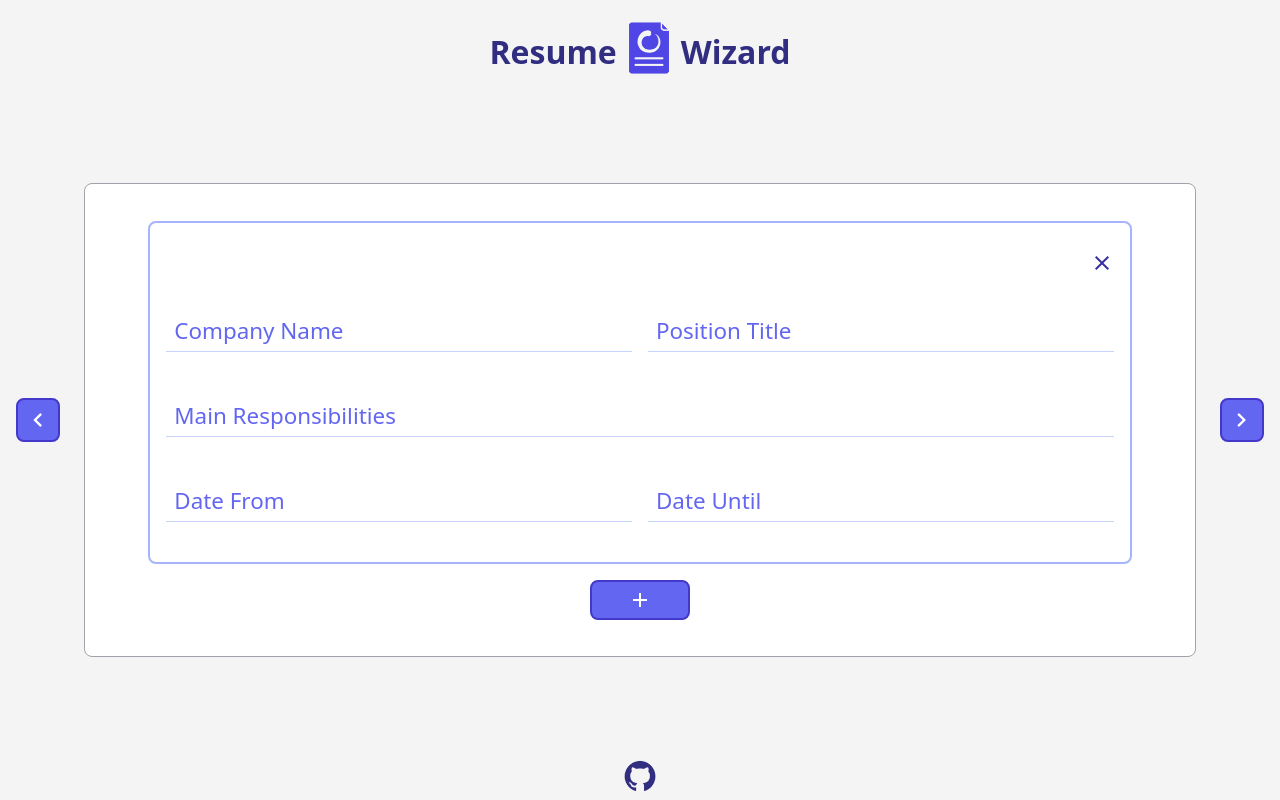
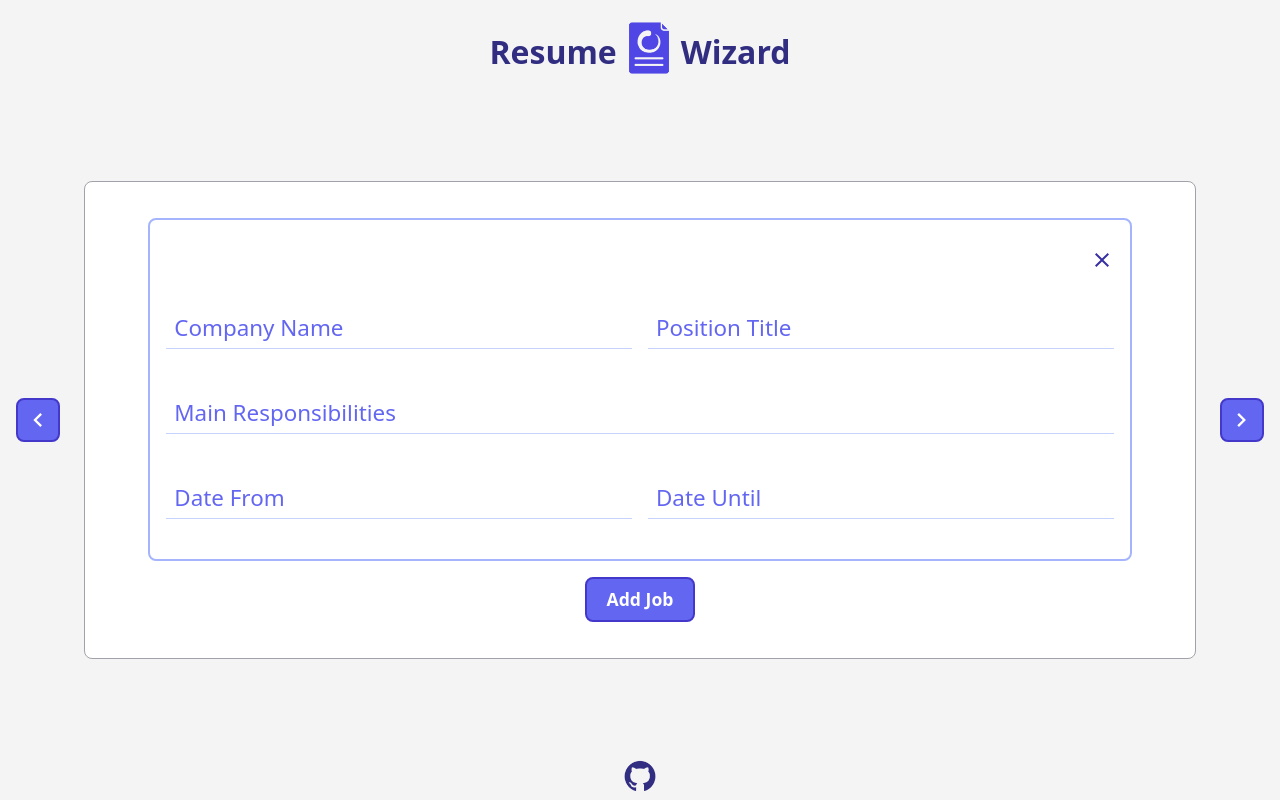
Before and after one commit to josephdanielm/resume-wizard, a React (Vite) app: page / in a window 1280 px wide. Both pictures are taken after a click on the button 1241 px from the left and 419 px from the top of the page. Built offline with nearby package versions, Linux system fonts and the light colour scheme.

Commit message:
refactor: job & education buttons to use text

```diff
--- a/src/components/steps/Education.jsx
+++ b/src/components/steps/Education.jsx
@@ -1,6 +1,5 @@
 import "../../styles/Education.css";
 import remove from "../../assets/remove.svg";
-import add from "../../assets/add.svg";
 
 export default function Education({ resumeData, updateResumeData }) {
   function handleChange(event, index) {
@@ -84,7 +83,7 @@ export default function Education({ resumeData, updateResumeData }) {
         </div>
       ))}
       <button className="add-education" onClick={addEducation}>
-        <img className="add-svg" src={add} />
+        Add Education
       </button>
     </div>
   );
--- a/src/components/steps/Experience.jsx
+++ b/src/components/steps/Experience.jsx
@@ -1,7 +1,6 @@
 /* eslint-disable react/prop-types */
 import "../../styles/Experience.css";
 import remove from "../../assets/remove.svg";
-import add from "../../assets/add.svg";
 
 export default function Experience({ resumeData, updateResumeData }) {
   function handleChange(event, index) {
@@ -12,7 +11,7 @@ export default function Experience({ resumeData, updateResumeData }) {
     updateResumeData("experience", updatedExperience);
   }
 
-  function addExperience() {
+  function addJob() {
     const newJob = {
       companyName: "",
       positionTitle: "",
@@ -20,15 +19,13 @@ export default function Experience({ resumeData, updateResumeData }) {
       dateFrom: "",
       dateUntil: "",
     };
-    const updatedExperience = [...resumeData.experience, newJob];
-    updateResumeData("experience", updatedExperience);
+    const updatedJob = [...resumeData.experience, newJob];
+    updateResumeData("experience", updatedJob);
   }
 
-  function removeExperience(index) {
-    const updatedExperience = resumeData.experience.filter(
-      (_, i) => i !== index
-    );
-    updateResumeData("experience", updatedExperience);
+  function removeJob(index) {
+    const updatedJob = resumeData.experience.filter((_, i) => i !== index);
+    updateResumeData("experience", updatedJob);
   }
 
   return (
@@ -37,7 +34,7 @@ export default function Experience({ resumeData, updateResumeData }) {
         <div key={index} className="job">
           <span className="job-and-action-line">
             {job.companyName}
-            <button onClick={() => removeExperience(index)}>
+            <button onClick={() => removeJob(index)}>
               <img className="remove-svg" src={remove} />
             </button>
           </span>
@@ -100,8 +97,8 @@ export default function Experience({ resumeData, updateResumeData }) {
           </div>
         </div>
       ))}
-      <button className="add-experience" onClick={addExperience}>
-        <img className="add-svg" src={add} />
+      <button className="add-job" onClick={addJob}>
+        Add Job
       </button>
     </div>
   );
--- a/src/styles/Education.css
+++ b/src/styles/Education.css
@@ -49,10 +49,14 @@
   background-color: var(--indigo-500);
   border-radius: 8px;
   border: solid 2px var(--indigo-700);
-  padding: 6px;
+  padding: clamp(0.475rem, 0.25vw + 0.25rem, 0.55rem)
+    clamp(0.875rem, 1.25vw + 0.25rem, 1.25rem);
   cursor: pointer;
-  width: clamp(75px, 10vw, 100px);
   justify-self: center;
+  color: white;
+  font-size: clamp(0.875rem, 1.25vw + 0.25rem, 1.1rem);
+  font-weight: 600;
+  text-wrap: nowrap;
 }
 
 .add-education:hover {
--- a/src/styles/Experience.css
+++ b/src/styles/Experience.css
@@ -45,23 +45,27 @@
   margin-bottom: 0.25rem;
 }
 
-.add-experience {
+.add-job {
   display: flex;
   justify-content: center;
   background-color: var(--indigo-500);
   border-radius: 8px;
   border: solid 2px var(--indigo-700);
-  padding: 6px;
+  padding: clamp(0.475rem, 0.25vw + 0.25rem, 0.55rem)
+    clamp(0.875rem, 1.25vw + 0.25rem, 1.25rem);
   cursor: pointer;
-  width: clamp(75px, 10vw, 100px);
   justify-self: center;
+  color: white;
+  font-size: clamp(0.875rem, 1.25vw + 0.25rem, 1.1rem);
+  font-weight: 600;
+  text-wrap: nowrap;
 }
 
-.add-experience:hover {
+.add-job:hover {
   background-color: var(--indigo-600);
 }
 
-.add-experience:active {
+.add-job:active {
   background-color: var(--indigo-700);
   transform: scale(0.95);
   transition: all 0.15s ease-in-out;
```
Also changed, not shown: src/assets/add.svg (deleted).
